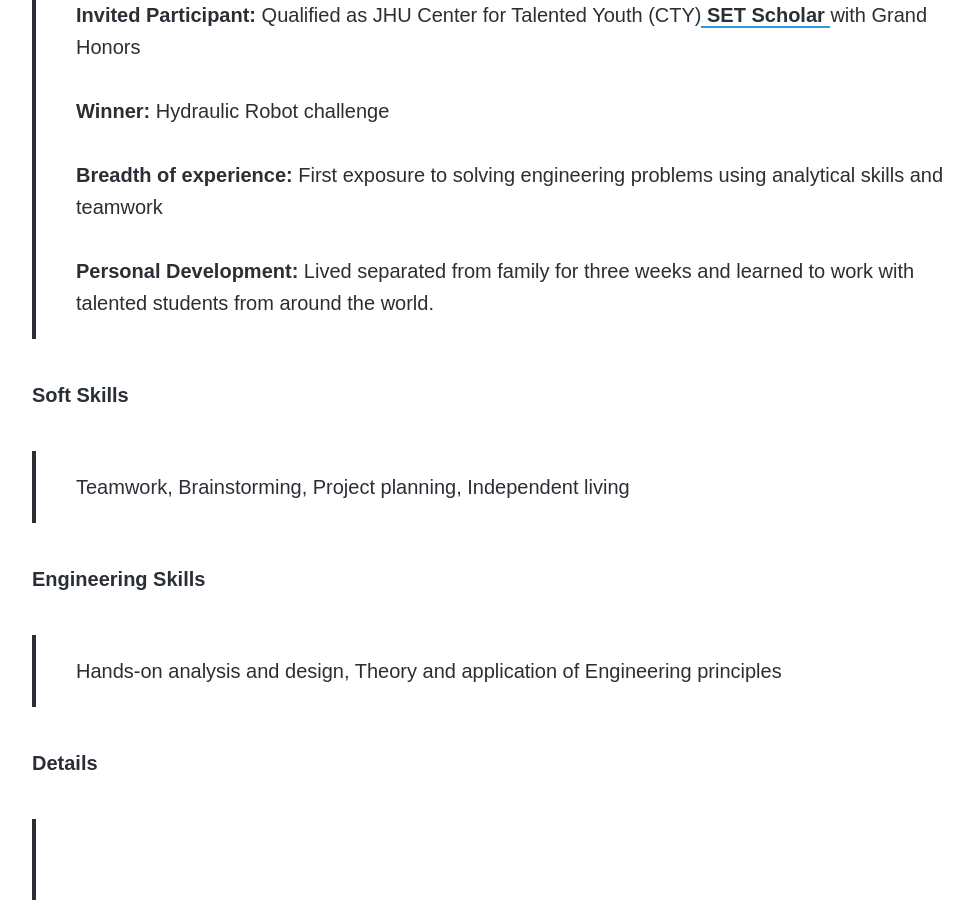
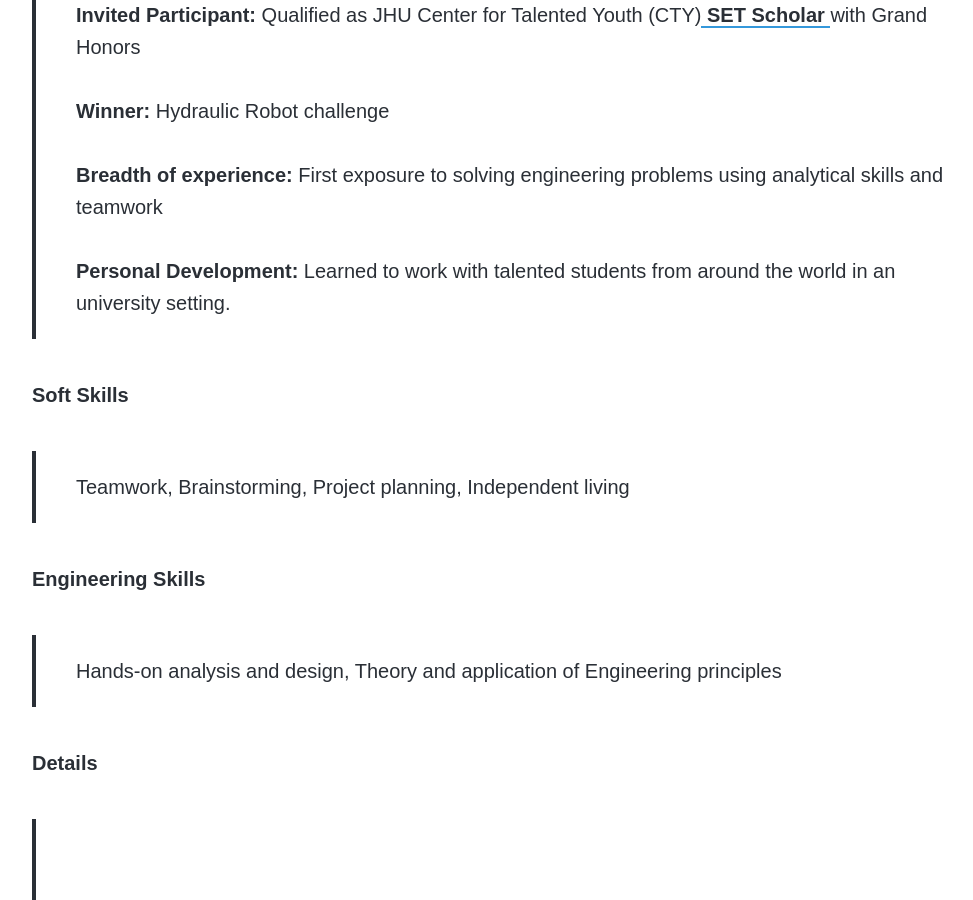
Before and after one commit to disha-22/disha-22.github.io, a Jekyll site: the page built from _projects/engineering-design.md, in a window 1280 px wide and 900 px high, scrolled down 891 px. Shown: the whole window, without its empty margins (138-1111 px from the left). Built offline with Jekyll 4.4.1, drawn with Linux system fonts in a browser that asks for light colours; nearby versions of some CDN libraries; some web fonts are replaced.

Commit message:
Update engineering-design.md

```diff
--- a/_projects/engineering-design.md
+++ b/_projects/engineering-design.md
@@ -11,7 +11,7 @@ This three week residential <a href="https://cty.jhu.edu/summer/docs/syllabi/egr
 <hr>
 
 <h6> Highlights </h6>
-> <b> Invited Participant: </b>Qualified as JHU Center for Talented Youth (CTY)<a href="https://cty.jhu.edu/set/"> SET Scholar  </a> with Grand Honors <br><br> <b> Winner: </b> Hydraulic Robot challenge <br><br> <b>Breadth of experience:</b> First exposure to solving engineering problems using analytical skills and teamwork <br><br> <b>Personal Development:</b> Lived separated from family for three weeks and learned to work with talented students from around the world.
+> <b> Invited Participant: </b>Qualified as JHU Center for Talented Youth (CTY)<a href="https://cty.jhu.edu/set/"> SET Scholar  </a> with Grand Honors <br><br> <b> Winner: </b> Hydraulic Robot challenge <br><br> <b>Breadth of experience:</b> First exposure to solving engineering problems using analytical skills and teamwork <br><br> <b>Personal Development:</b> Learned to work with talented students from around the world in an university setting.
 
 <h6> Soft Skills </h6>
 > Teamwork, Brainstorming, Project planning, Independent living
```
